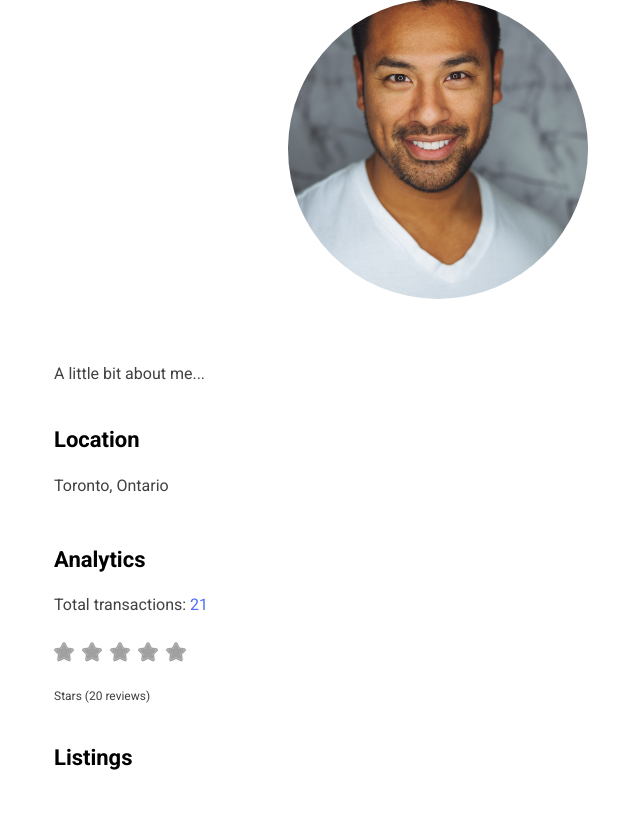
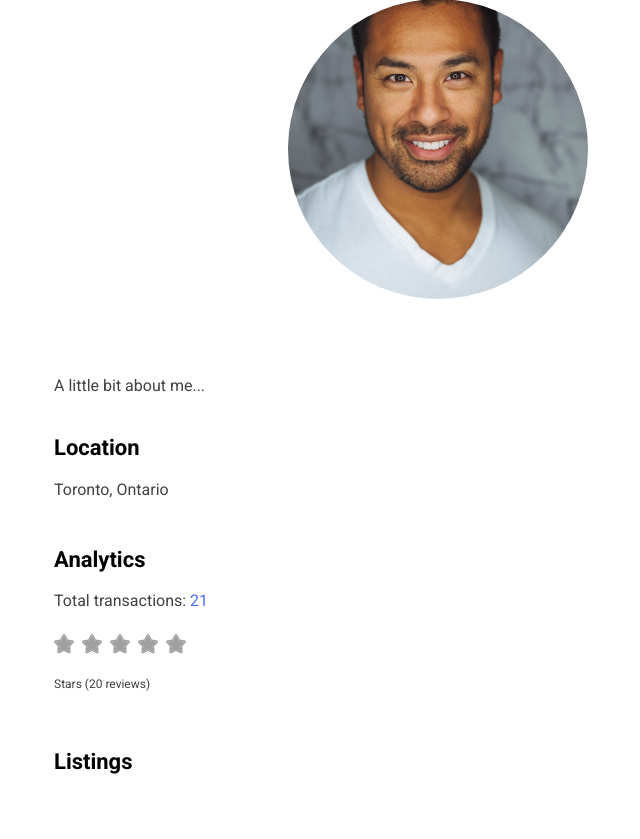
Before and after one commit to michaeleii/TradeSquare, a Node server app: template views/pages/seller.ejs in a window 1280 px wide. Shown: the part 109-948 px from the top of the page, without its empty margins (202-842 px from the left). Run offline with Node 20, Linux system fonts and the light colour scheme; the template is opened without the code that fills it, so the values that code supplies are empty; style sheets or scripts are compiled from the project's sources.

Commit message:
Add more whitespacing

```diff
--- a/views/pages/seller.ejs
+++ b/views/pages/seller.ejs
@@ -13,7 +13,7 @@
        <%- include('../components/subNavigation.ejs') %>
 
     <div class="h-full flex flex-col justify-between">
-        <div class="mb-5">
+        <div class="mb-10">
             <img src="/images/users/user1.png" class="rounded-full w-[300px] h-[300px] object-cover mx-auto"
                 alt="" />
         </div>
@@ -54,11 +54,11 @@
     <% } %>
         </div>
 
-        <p class="text-darkgrey text-xs pb-5">
+        <p class="text-darkgrey text-xs">
             <%= user.rating %> Stars (20 reviews)
         </p>
 
-        <h3 class="mb-2">Listings</h3>
+        <h3 class="mb-2 mt-10">Listings</h3>
         <div>
             <% user.items.forEach(item => { %>
                 <div class="relative">
```
